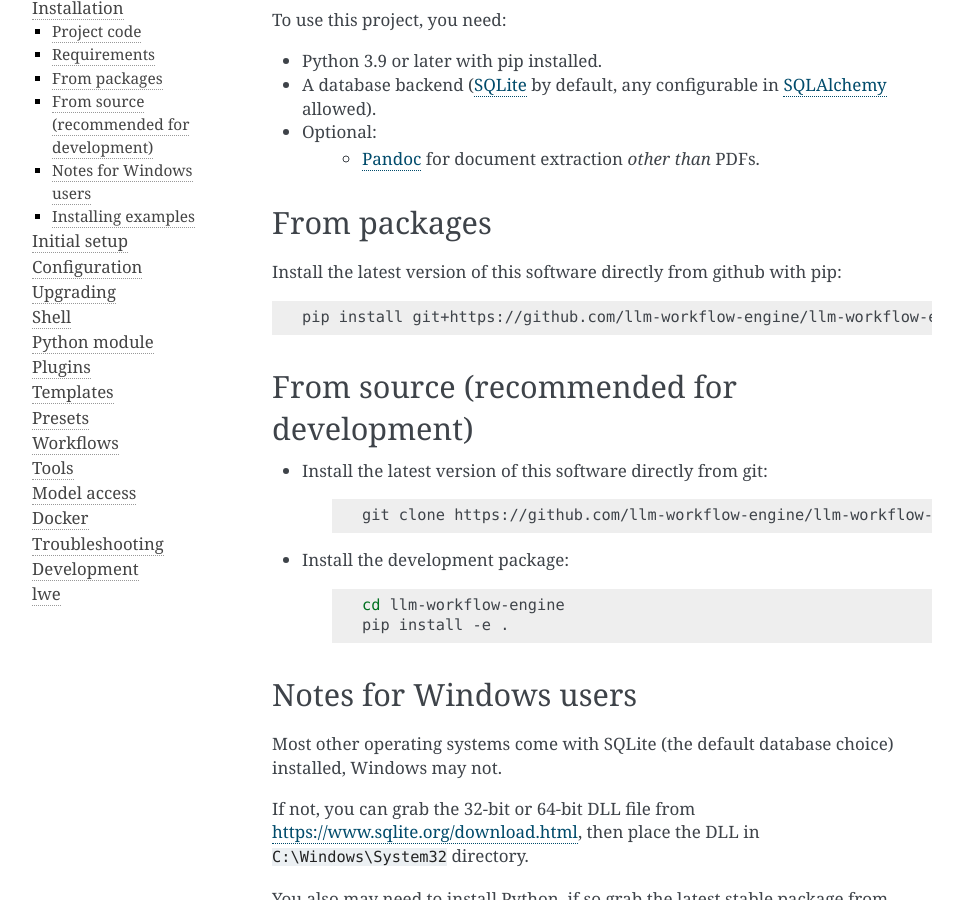
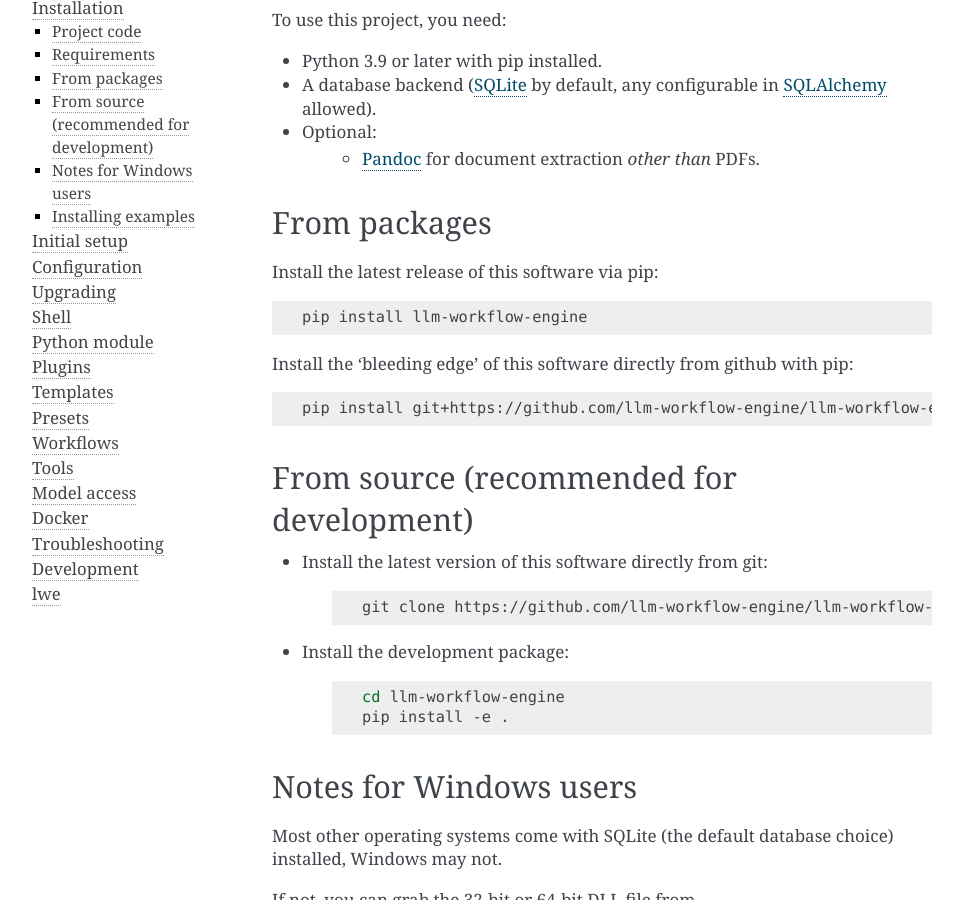
Before and after one commit to llm-workflow-engine/llm-workflow-engine, a Sphinx documentation site: the page built from docs/installation.rst, in a window 1280 px wide and 900 px high, scrolled down 419 px. Shown: the whole window, without its empty margins (148-1111 px from the left). Built offline with Sphinx 7.4.7, drawn with Linux system fonts in a browser that asks for light colours.

Commit message:
update latest release install method

```diff
--- a/docs/installation.rst
+++ b/docs/installation.rst
@@ -25,7 +25,13 @@ To use this project, you need:
 From packages
 -----------------------------------------------
 
-Install the latest version of this software directly from github with pip:
+Install the latest release of this software via pip:
+
+.. code-block:: bash
+
+   pip install llm-workflow-engine
+
+Install the 'bleeding edge' of this software directly from github with pip:
 
 .. code-block:: bash
 
```
